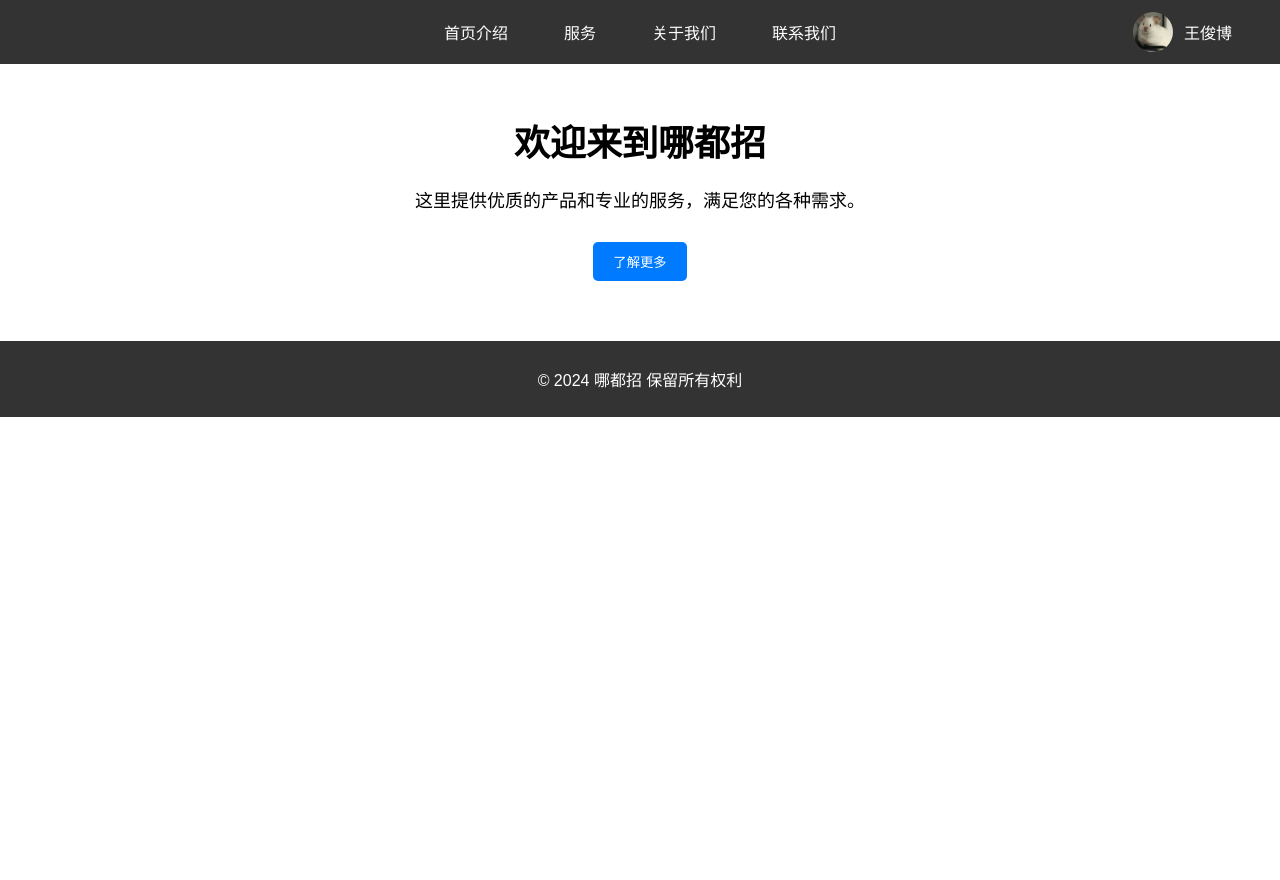
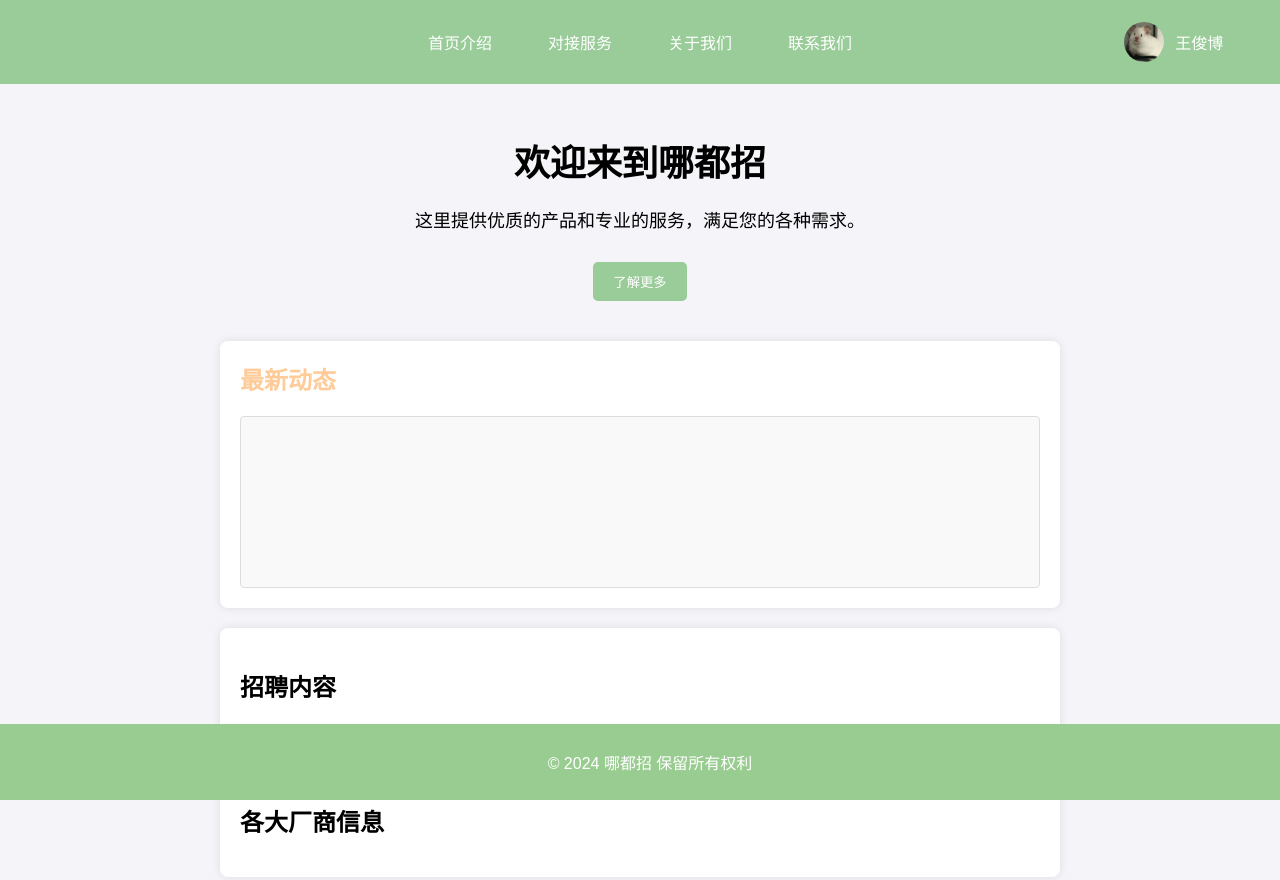
Before and after one commit to Bottomfishing/Everywhere_recruit, a plain HTML site: page 哪都招/home.html in a window 1280 px wide. Before the commit the page ends 800 px from the top, so only its background shows below. Drawn offline with Linux system fonts and the light colour scheme.

Commit message:
home页面完善 确定网页色调

```diff
--- a/哪都招/css/home.css
+++ b/哪都招/css/home.css
@@ -4,15 +4,17 @@ body {
 	font-family: Arial, sans-serif;
 	margin: 0;
 	padding: 0;
+	background-color: #f4f4f9;
 }
 
 
 /* 页面头部和导航栏样式 */
 
 header {
-	background-color: #333;
+	background-color: #99CC99;
 	color: white;
-	padding: 10px 0;
+	padding: 20px;
+	text-align: center;
 }
 
 .navbar {
@@ -68,7 +70,7 @@ header {
 .user-info {
 	position: absolute;
 	/* 绝对定位以固定在右侧 */
-	right: 3rem;
+	right: 2.3rem;
 	/* 距离右侧边框的间距 */
 	display: flex;
 	align-items: center;
@@ -110,7 +112,7 @@ main {
 }
 
 .cta-button {
-	background-color: #007bff;
+	background-color: #99CC99;
 	color: white;
 	border: none;
 	padding: 10px 20px;
@@ -120,21 +122,123 @@ main {
 }
 
 .cta-button:hover {
-	background-color: #0056b3;
+	background-color: #99AB99;
 }
 
 
 /* 页面底部样式 */
-
-footer {
-	background-color: #333;
-	color: white;
-	text-align: center;
-	padding: 10px 0;
-}
 
 .user-icon img {
 	max-width: 50px;
 	height: auto;
 	border-radius: 50%;
 }
+
+
+/* 内部内容信息 */
+
+
+/* 滚动模块样式 */
+
+.scroll-module {
+	background-color: white;
+	padding: 20px;
+	margin: 20px auto;
+	max-width: 800px;
+	/* 限制最大宽度以适应不同屏幕尺寸 */
+	border-radius: 8px;
+	box-shadow: 0 0 10px rgba(0, 0, 0, 0.1);
+}
+
+.scroll-module h2 {
+	color: #FFCC99;
+	margin-top: 0;
+}
+
+.scroll-content {
+	height: 150px;
+	/* 适当增加高度以适应更多内容 */
+	overflow-y: auto;
+	border: 1px solid #ddd;
+	padding: 10px;
+	border-radius: 4px;
+	background-color: #f9f9f9;
+}
+
+
+/* 招聘内容样式 */
+
+.jobs-section,
+.vendors-section {
+	background-color: white;
+	padding: 20px;
+	margin: 20px auto;
+	max-width: 800px;
+	/* 同样限制最大宽度 */
+	border-radius: 8px;
+	box-shadow: 0 0 10px rgba(0, 0, 0, 0.1);
+}
+
+.job-list,
+.vendor-list {
+	display: flex;
+	flex-wrap: wrap;
+	gap: 20px;
+	/* 卡片之间的间距 */
+	justify-content: space-between;
+}
+
+.job-card,
+.vendor-card {
+	background-color: #f9f9f9;
+	padding: 20px;
+	flex: 1 1 calc(33.333% - 20px);
+	/* 每个卡片占据一行中的三分之一减去间距 */
+	box-sizing: border-box;
+	border-radius: 8px;
+	box-shadow: 0 0 5px rgba(0, 0, 0, 0.1);
+	min-width: 250px;
+	/* 确保卡片不会太小 */
+}
+
+.job-card h3,
+.vendor-card h3 {
+	color: #007bff;
+	margin-top: 0;
+}
+
+.vendor-card img {
+	max-width: 100%;
+	border-radius: 4px;
+	margin-top: 10px;
+	/* 图片与文字之间的间距 */
+}
+
+
+/* 响应式设计 */
+
+@media (max-width: 768px) {
+	.job-card,
+	.vendor-card {
+		flex: 1 1 calc(50% - 20px);
+		/* 在小屏幕上每个卡片占据一行中的一半 */
+	}
+}
+
+@media (max-width: 480px) {
+	.job-card,
+	.vendor-card {
+		flex: 1 1 100%;
+		/* 在非常小的屏幕上每个卡片占据一整行 */
+	}
+}
+
+footer {
+	background-color: #99CC90;
+	color: white;
+	text-align: center;
+	padding: 10px;
+	position: fixed;
+	bottom: 0;
+	width: 100%;
+}
--- a/哪都招/home.html
+++ b/哪都招/home.html
@@ -19,7 +19,7 @@
 							<a href="home_introduce.html">首页介绍</a>
 						</li>
 						<li class="nav-item">
-							<a href="home_service.html">服务</a>
+							<a href="home_service.html">对接服务</a>
 						</li>
 						<li class="nav-item">
 							<a href="home_aboutour.html">关于我们</a>
@@ -53,6 +53,26 @@
        	描述：需要添加对应功能 非常的急切 需要设计
 
        -->
+				<section class="scroll-module">
+					<h2>最新动态</h2>
+					<div class="scroll-content">
+						<!-- 滚动消息内容 -->
+					</div>
+				</section>
+
+				<section class="jobs-section">
+					<h2>招聘内容</h2>
+					<div class="job-list">
+						<!-- 招聘职位卡片列表 -->
+					</div>
+				</section>
+
+				<section class="vendors-section">
+					<h2>各大厂商信息</h2>
+					<div class="vendor-list">
+						<!-- 厂商信息卡片列表 -->
+					</div>
+				</section>
 
 			</section>
 		</main>
--- a/哪都招/js/index.js
+++ b/哪都招/js/index.js
@@ -50,7 +50,4 @@ document.addEventListener('DOMContentLoaded', function() {
         // 为登录选项卡添加类名'active'，通常用于通过CSS样式来体现当前选项卡处于激活状态（比如改变颜色、样式等）
         tabLogin.classList.add('active');
     });
-
-
-
 });
```
Also changed, not shown: 哪都招/home_aboutour.html (+1 -1 lines), 哪都招/home_connextionour.html (+1 -1 lines), 哪都招/@项目规划/最近目标.txt.
